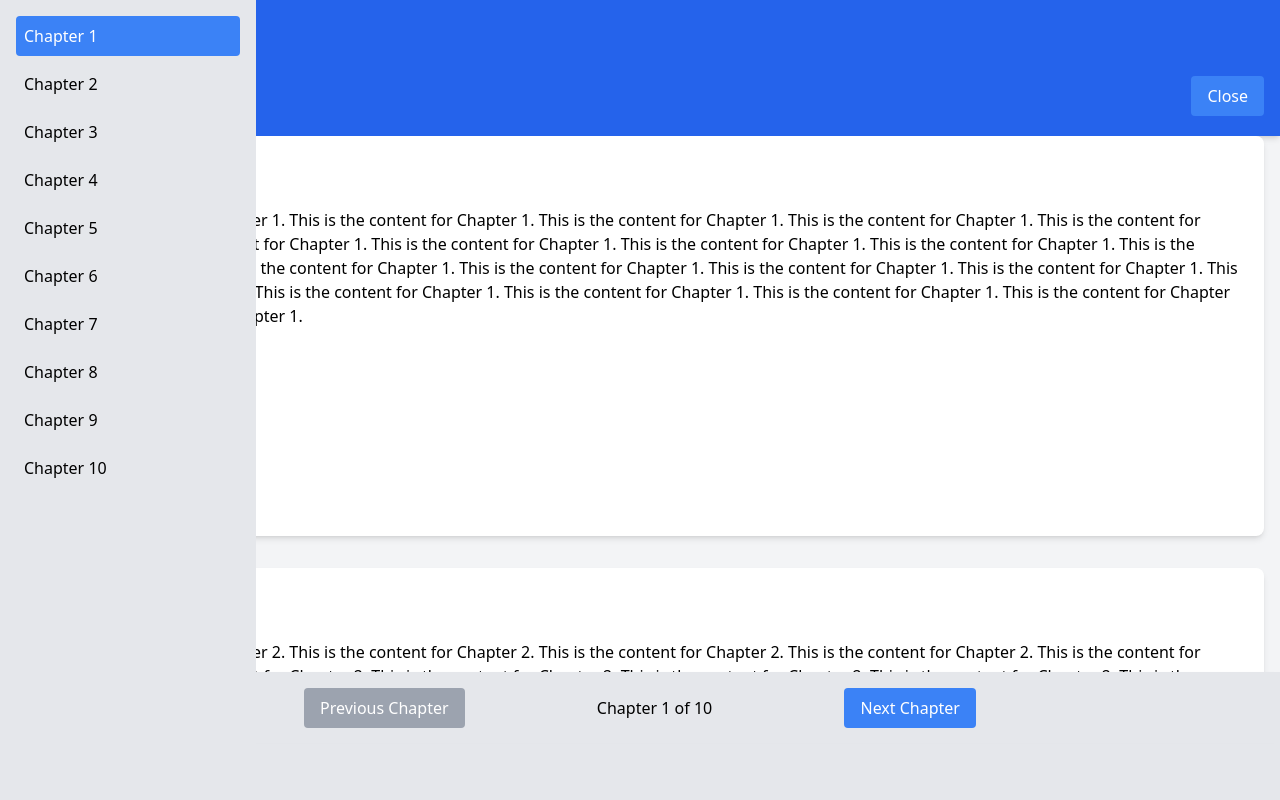
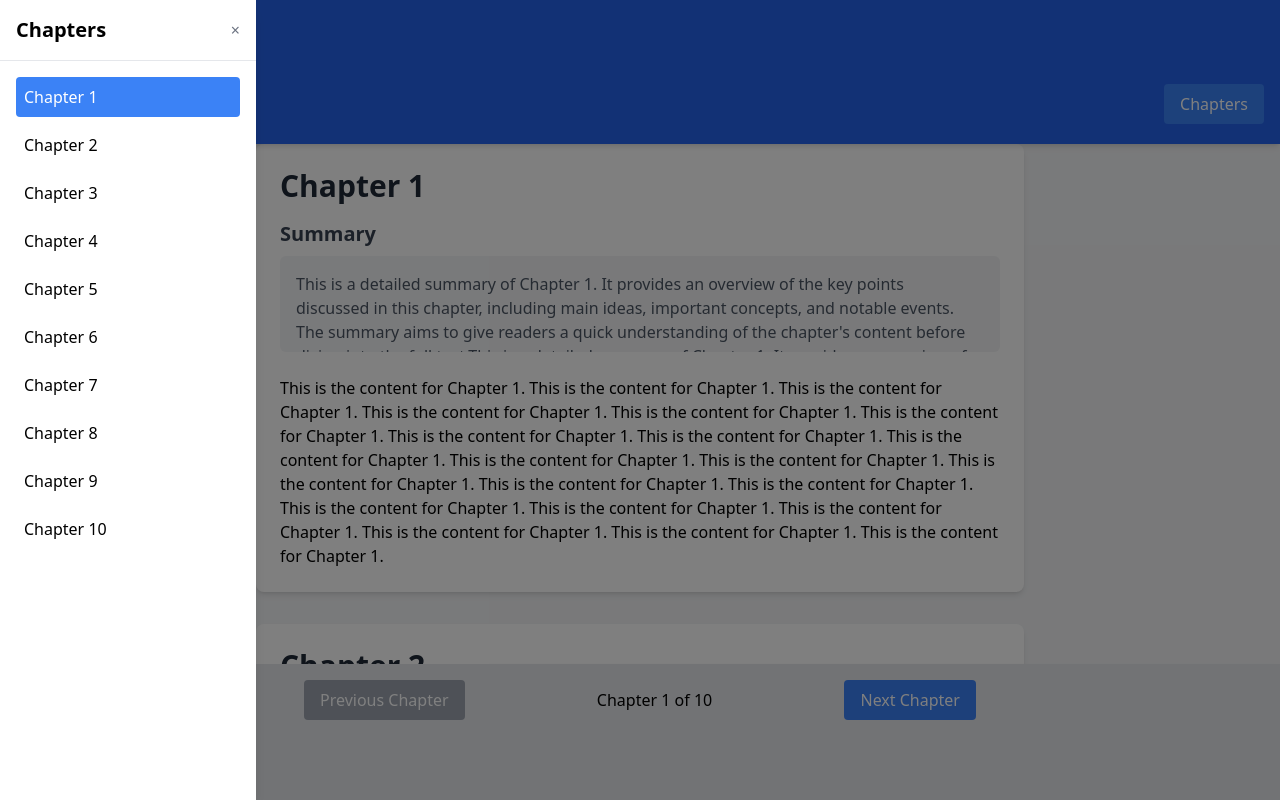
Before and after one commit to swapp1990/planning-gpt, a React (Create React App) app in the folder client/: page / in a window 1280 px wide. Both pictures are taken after a click on the button "Chapters". Built offline with nearby package versions, Linux system fonts and the light colour scheme; the HTML template or start-up script is replaced by a standard one.

Commit message:
modify bookview and main layout

```diff
--- a/client/src/MainLayout.js
+++ b/client/src/MainLayout.js
@@ -3,20 +3,35 @@ import Header from "./components/Header";
 import BottomNavigation from "./components/BottomNavigation";
 export default function MainLayout({ children }) {
   const [sidebarOpen, setSidebarOpen] = useState(false);
+  const [windowHeight, setWindowHeight] = useState("100vh");
+
   const handleToggleClick = () => {
     setSidebarOpen(!sidebarOpen);
   };
 
+  useEffect(() => {
+    const updateHeight = () => {
+      setWindowHeight(`${window.innerHeight}px`);
+    };
+
+    window.addEventListener("resize", updateHeight);
+    updateHeight(); // Set initial height
+
+    return () => window.removeEventListener("resize", updateHeight);
+  }, []);
+
   return (
     <>
-      <div className="h-screen flex flex-col">
+      <div className="flex flex-col" style={{ height: windowHeight }}>
         {/* <Header onToggleSidebar={handleToggleClick} /> */}
-        <header className="bg-blue-600 text-white p-4 shadow-md h-16">
+        <header className="bg-blue-600 text-white p-4 shadow-md h-16 flex-shrink-0">
           Test Header
         </header>
-        <div class="flex-grow overflow-hidden">{children}</div>
+        <div class="flex-grow overflow-auto">{children}</div>
         {/* <BottomNavigation /> */}
-        <footer className="bg-gray-200 p-4 shadow-md h-16">Test Footer</footer>
+        <footer className="bg-gray-200 p-4 shadow-md h-16 flex-shrink-0">
+          Test Footer
+        </footer>
       </div>
     </>
   );
--- a/client/src/pages/ebook/BookView.js
+++ b/client/src/pages/ebook/BookView.js
@@ -1,4 +1,72 @@
 import React, { useState, useRef, useEffect } from "react";
+
+const Chapter = React.forwardRef(({ chapter }, ref) => {
+  return (
+    <div ref={ref} className="mb-8 p-6 bg-white rounded-lg shadow-md">
+      <h2 className="text-3xl font-bold mb-4 text-gray-800">{chapter.title}</h2>
+      <div className="mb-6">
+        <h3 className="text-xl font-semibold mb-2 text-gray-700">Summary</h3>
+        <div className="bg-gray-100 p-4 rounded-md h-24 overflow-y-auto relative">
+          <p className="text-gray-600 pr-2">{chapter.summary}</p>
+        </div>
+      </div>
+      <div className="prose max-w-none">
+        <p>{chapter.content}</p>
+      </div>
+    </div>
+  );
+});
+
+// Updated Sidebar component
+const Sidebar = ({
+  chapters,
+  currentChapter,
+  navigateChapter,
+  isOpen,
+  onClose,
+}) => {
+  return (
+    <>
+      {isOpen && (
+        <div
+          className="fixed inset-0 bg-black bg-opacity-50 z-40"
+          onClick={onClose}
+        ></div>
+      )}
+      <nav
+        className={`fixed top-0 bottom-0 left-0 w-64 bg-white shadow-lg transform transition-transform duration-300 ease-in-out z-50 ${
+          isOpen ? "translate-x-0" : "-translate-x-full"
+        }`}
+      >
+        <div className="flex justify-between items-center p-4 border-b">
+          <h2 className="text-xl font-semibold">Chapters</h2>
+          <button
+            onClick={onClose}
+            className="text-gray-500 hover:text-gray-700"
+          >
+            &times;
+          </button>
+        </div>
+        <ul className="p-4 overflow-auto h-full">
+          {chapters.map((chapter) => (
+            <li key={chapter.id} className="mb-2">
+              <button
+                onClick={() => navigateChapter(chapter.id)}
+                className={`w-full text-left p-2 rounded ${
+                  currentChapter === chapter.id
+                    ? "bg-blue-500 text-white"
+                    : "hover:bg-gray-100"
+                }`}
+              >
+                {chapter.title}
+              </button>
+            </li>
+          ))}
+        </ul>
+      </nav>
+    </>
+  );
+};
 
 function BookView() {
   const [currentChapter, setCurrentChapter] = useState(1);
@@ -6,10 +74,15 @@ function BookView() {
   const totalChapters = 10;
   const chapterRefs = useRef([]);
 
-  // Sample chapters with more content
+  // Sample chapters (unchanged)
   const chapters = Array.from({ length: totalChapters }, (_, i) => ({
     id: i + 1,
     title: `Chapter ${i + 1}`,
+    summary: `This is a detailed summary of Chapter ${
+      i + 1
+    }. It provides an overview of the key points discussed in this chapter, including main ideas, important concepts, and notable events. The summary aims to give readers a quick understanding of the chapter's content before diving into the full text.`.repeat(
+      2
+    ),
     content: `This is the content for Chapter ${i + 1}. `.repeat(20),
   }));
 
@@ -28,7 +101,7 @@ function BookView() {
 
   return (
     <div className="h-full flex flex-col bg-gray-100">
-      <header className="bg-blue-600 text-white p-4 shadow-md flex justify-between items-center">
+      <header className="bg-blue-600 text-white p-4 shadow-md flex justify-between items-center z-30 relative">
         <div>
           <h1 className="text-xl font-bold">My Ebook Title</h1>
           <p className="text-sm">{chapters[currentChapter - 1].title}</p>
@@ -37,50 +110,30 @@ function BookView() {
           onClick={() => setIsSidebarOpen(!isSidebarOpen)}
           className="bg-blue-500 px-4 py-2 rounded hover:bg-blue-600 transition-colors"
         >
-          {isSidebarOpen ? "Close" : "Chapters"}
+          Chapters
         </button>
       </header>
-      <div className="flex-grow flex overflow-hidden">
-        {/* Sidebar */}
-        <nav
-          className={`bg-gray-200 w-64 overflow-auto transition-transform duration-300 ease-in-out ${
-            isSidebarOpen ? "translate-x-0" : "-translate-x-full"
-          } absolute inset-y-0 left-0 z-30`}
-        >
-          <ul className="p-4">
-            {chapters.map((chapter) => (
-              <li key={chapter.id} className="mb-2">
-                <button
-                  onClick={() => navigateChapter(chapter.id)}
-                  className={`w-full text-left p-2 rounded ${
-                    currentChapter === chapter.id
-                      ? "bg-blue-500 text-white"
-                      : "hover:bg-gray-300"
-                  }`}
-                >
-                  {chapter.title}
-                </button>
-              </li>
-            ))}
-          </ul>
-        </nav>
-        {/* Main content */}
-        <main className="flex-grow overflow-auto p-4">
-          <div className="max-w-full mx-auto">
+      <div className="flex-grow overflow-hidden relative">
+        <Sidebar
+          chapters={chapters}
+          currentChapter={currentChapter}
+          navigateChapter={navigateChapter}
+          isOpen={isSidebarOpen}
+          onClose={() => setIsSidebarOpen(false)}
+        />
+        <main className="h-full overflow-auto p-4">
+          <div className="max-w-3xl mx-auto">
             {chapters.map((chapter, index) => (
-              <div
+              <Chapter
                 key={chapter.id}
                 ref={(el) => (chapterRefs.current[index] = el)}
-                className="mb-8 p-6 bg-white rounded-lg shadow-md min-h-[50vh]"
-              >
-                <h2 className="text-2xl font-semibold mb-4">{chapter.title}</h2>
-                <p>{chapter.content}</p>
-              </div>
+                chapter={chapter}
+              />
             ))}
           </div>
         </main>
       </div>
-      <footer className="bg-gray-200 p-4 shadow-md">
+      <footer className="bg-gray-200 p-4 shadow-md z-30 relative">
         <div className="flex justify-between items-center max-w-2xl mx-auto">
           <button
             onClick={() => navigateChapter(Math.max(1, currentChapter - 1))}
--- a/client/src/pages/home/HomePage.js
+++ b/client/src/pages/home/HomePage.js
@@ -78,7 +78,7 @@ She gently closed the music box, the finality of the action echoing in the still
       let parameters = [];
       parameters.push({
         title: "System Prompts",
-        points: data.prompts,
+        points: data.prompts
       });
       parameters = [...parameters, ...data.parameters];
       setParameters(parameters);
```
